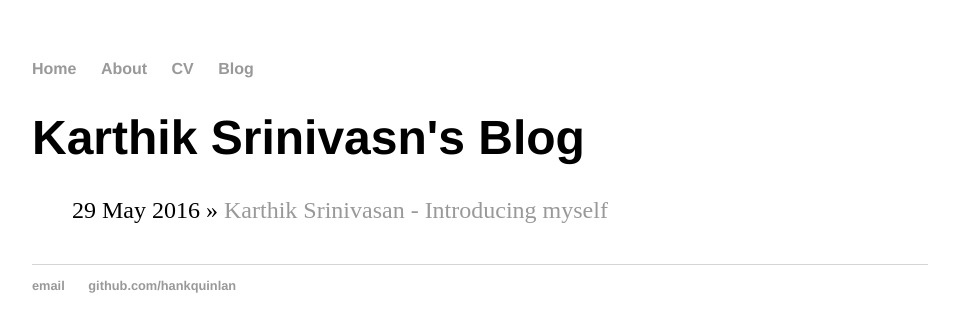
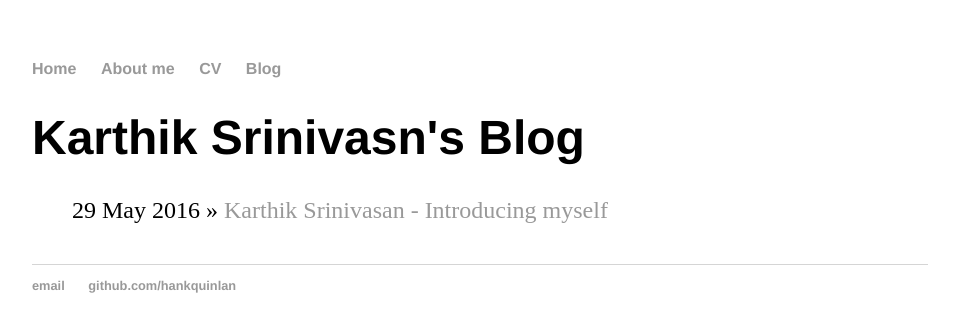
Before and after one commit to kartucson/kartucson.github.io, a Jekyll site: the page built from blog/index.html, in a window 1280 px wide. Shown: the top 332 px of the page, without its empty margins (160-1119 px from the left). Built offline with Jekyll 4.4.1, drawn with Linux system fonts in a browser that asks for light colours.

```diff
--- a/_layouts/default.html
+++ b/_layouts/default.html
@@ -9,7 +9,7 @@
 			<nav>
 	    		<ul>
 	        		<li><a href="/">Home</a></li>
-		        	<li><a href="/about">About</a></li>
+		        	<li><a href="/Markdown_About_me.html">About me</a></li>
 	        		<li><a href="/cv">CV</a></li>
 	        		<li><a href="/blog">Blog</a></li>
 	    		</ul>
```
